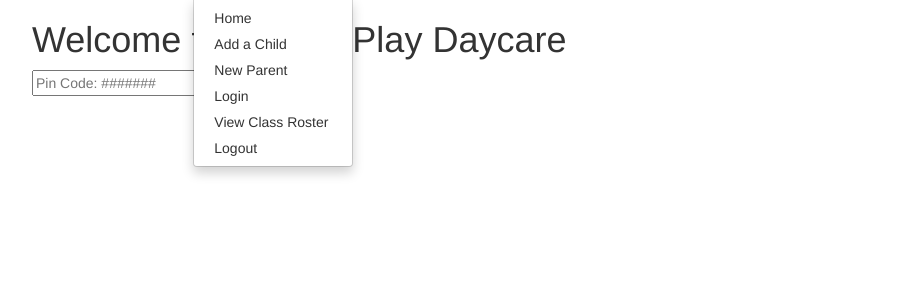
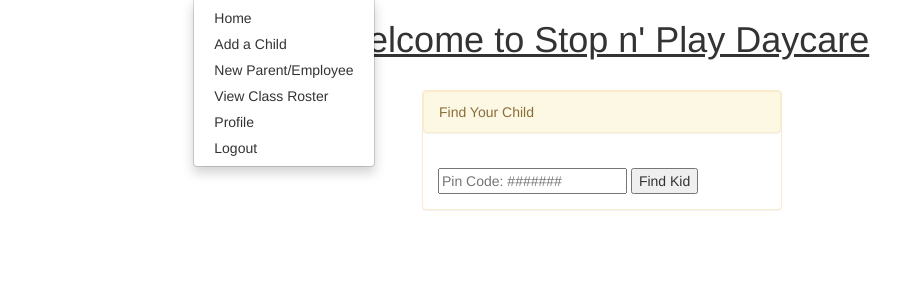
Before and after one commit to rallen0150/child_checkin, a Django app: page / in a window 1280 px wide, after a click on "Navigate". Shown: the part 52-352 px from the top of the page, without its empty margins (38-939 px from the left). Run offline with Django 3.2, Linux system fonts and the light colour scheme; the visitor is signed in with stand-in values (Sample User, id 1); some libraries are stand-ins or nearby versions.

Commit message:
styling it up

```diff
--- a/checkin/urls.py
+++ b/checkin/urls.py
@@ -3,12 +3,13 @@ from django.contrib import admin
 
 from checkin_app.views import UserCreateView, IndexView, ChildCreateView, \
                               ChildDetailView, TimeCreateView, EmployeeListView, \
-                              TimeUpdateView, SchoolDetailView
+                              TimeUpdateView, SchoolDetailView, ProfileUpdateView
 
 urlpatterns = [
     url(r'^admin/', admin.site.urls),
     url(r'^', include('django.contrib.auth.urls'), name='login'),
     url(r'^create_user/$', UserCreateView.as_view(), name='user_create_view'),
+    url(r'^accounts/profile/$', ProfileUpdateView.as_view(), name='profile_view'),
     url(r'^$', IndexView.as_view(), name='index_view'),
     url(r'^child/create/$', ChildCreateView.as_view(), name='child_create_view'),
     url(r'^child/(?P<pk>\d+)/$', ChildDetailView.as_view(), name='child_detail_view'),
--- a/checkin_app/models.py
+++ b/checkin_app/models.py
@@ -23,7 +23,7 @@ class Profile(models.Model):
 
     @property
     def is_employee(self):
-        return self.status == 'E'
+        return self.access_level == 'E'
 
     # @property
     # def all_time(self):
@@ -53,23 +53,18 @@ class Child(models.Model):
         return Time.objects.filter(child=self)
 
     @property
-    def full_time(self):
+    def total_payment(self):
         get_time = self.get_time
-        total = sum(time.daily_time.seconds for time in get_time)
-        return round(total / 3600, 3)
-
-    @property
-    def total_payment(self):
-        full_time = self.full_time
+        total = round(sum(time.daily_time.seconds for time in get_time)/3600, 3)
         hourly_rate = 300.00
-        return round(float(full_time * hourly_rate), 2)
+        return round(float(total * hourly_rate), 2)
 
 
 class Time(models.Model):
     child = models.ForeignKey(Child)
     checkin = models.BooleanField(default=False)
     checkin_time = models.DateTimeField(auto_now_add=True)
-    checkout_time = models.DateTimeField(auto_now=True, null=True)
+    checkout_time = models.DateTimeField(auto_now=False, null=True)
 
     @property
     def daily_time(self):
--- a/checkin_app/views.py
+++ b/checkin_app/views.py
@@ -16,6 +16,14 @@ class UserCreateView(CreateView):
     model = User
     form_class = UserCreationForm
     success_url = reverse_lazy('index_view')
+
+class ProfileUpdateView(UpdateView):
+    template_name = "profile.html"
+    fields = ('access_level', )
+    success_url = reverse_lazy('index_view')
+
+    def get_object(self):
+        return Profile.objects.get(user=self.request.user)
 
 class IndexView(TemplateView):
     template_name = 'index.html'
--- a/templates/auth/user_form.html
+++ b/templates/auth/user_form.html
@@ -2,9 +2,11 @@
 
 {% block content %}
 <h1>Create New Parent or Employee</h1>
+  {% if request.user.profile.is_employee %}
       <form class="new" action="" method="post">
           {% csrf_token %}
           <h5 class="submit">{{ form.as_p }}</h5>
           <input class="submit" type="submit" name="" value="Create">
       </form>
+  {% endif %}
 {% endblock %}
--- a/templates/base.html
+++ b/templates/base.html
@@ -10,9 +10,13 @@
     <script src="https://maxcdn.bootstrapcdn.com/bootstrap/3.3.7/js/bootstrap.min.js"></script>
 
     <style media="screen">
-      .label {
-        text-decoration: underline;
-      }
+    h2 {
+      text-decoration: underline;
+    }
+    h1 {
+      text-decoration: underline;
+      text-align: center;
+    }
 
     </style>
   </head>
@@ -26,10 +30,12 @@
               <ul class="dropdown-menu">
                   <li><a href="{% url 'index_view' %}">Home</a></li>
                   <li><a href="{% url 'child_create_view' %}">Add a Child</a></li>
-                  <li><a href="{% url 'user_create_view' %}">New Parent</a></li>
-                  <li><a href="{% url 'login' %}">Login</a></li>
+                  <li><a href="{% url 'user_create_view' %}">New Parent/Employee</a></li>
                   <li><a href="{% url 'employee_list_view' %}">View Class Roster</a></li>
-                  {% if request.user.is_authenticated %}
+                  {% if not request.user.is_authenticated %}
+                    <li><a href="{% url 'login' %}">Login</a></li>
+                  {% else %}
+                    <li><a href="{% url 'profile_view' %}">Profile</a></li>
                     <li><a href="{% url 'logout' %}?next={% url 'index_view' %}">Logout</a></li>
                   {% endif %}
               </ul>
--- a/templates/checkin_app/child_detail.html
+++ b/templates/checkin_app/child_detail.html
@@ -16,10 +16,12 @@
     {% endif %}
     <br><br>
       Checkin: {{ x.checkin_time }}<br>
-      Checkout: {{ x.checkout_time }}
+      Checkout: {{ x.checkout_time }} <br>
+      <h4>Total Time Spent: {{ x.daily_time }}</h4>
   {% endfor %}
   <br><br>
   <h3>Payment: ${{ object.total_payment|floatformat:2 }}</h3>
+
 
   {% comment %}
     <form class="" action="{% url 'child_update_view' object.id %}" method="post">
--- a/templates/checkin_app/child_form.html
+++ b/templates/checkin_app/child_form.html
@@ -1,9 +1,13 @@
 {% extends 'base.html' %}
 
+
 {% block content %}
+<h1>Register New Child</h1>
+{% if request.user.profile.is_employee %}
   <form class="" action="" method="post">
       {% csrf_token %}
       {{ form.as_p }}
       <input type="submit" name="" value="Enter">
   </form>
+{% endif %}
 {% endblock %}
--- a/templates/index.html
+++ b/templates/index.html
@@ -1,12 +1,23 @@
 {% extends 'base.html' %}
 
 {% block content %}
-  <h1>Welcome to Stop n' Play Daycare</h1>
+  <h1>Welcome to Stop n' Play Daycare</h1><br>
+  <div class="row">
+    <div class="col-md-4 col-md-offset-4">
+      <div class="panel panel-warning">
+        <div class="panel panel-heading">
+          Find Your Child
+        </div>
+        <div class="panel-body">
+        <form class="" action="" method="post">
+            {% csrf_token %}
+            <input type="text" name="pincode" placeholder="Pin Code: #######">
+            <input type="submit" name="" value="Find Kid">
+        </form>
+        </div>
+      </div>
+    </div>
+  </div>
 
-  <form class="" action="" method="post">
-      {% csrf_token %}
-      <input type="text" name="pincode" placeholder="Pin Code: #######">
-      <input type="submit" name="" value="Find Kid">
-  </form>
 
 {% endblock %}
```
Also changed, not shown: templates/checkin_app/child_list.html (+19 -8 lines), templates/profile.html (added, +10 -0 lines), checkin_app/migrations/0006_auto_20161106_1457.py (added), checkin_app/migrations/0007_auto_20161106_1458.py (added), checkin_app/migrations/0008_auto_20161106_1458.py (added). Lines whose indentation alone changed are shown as unchanged.
